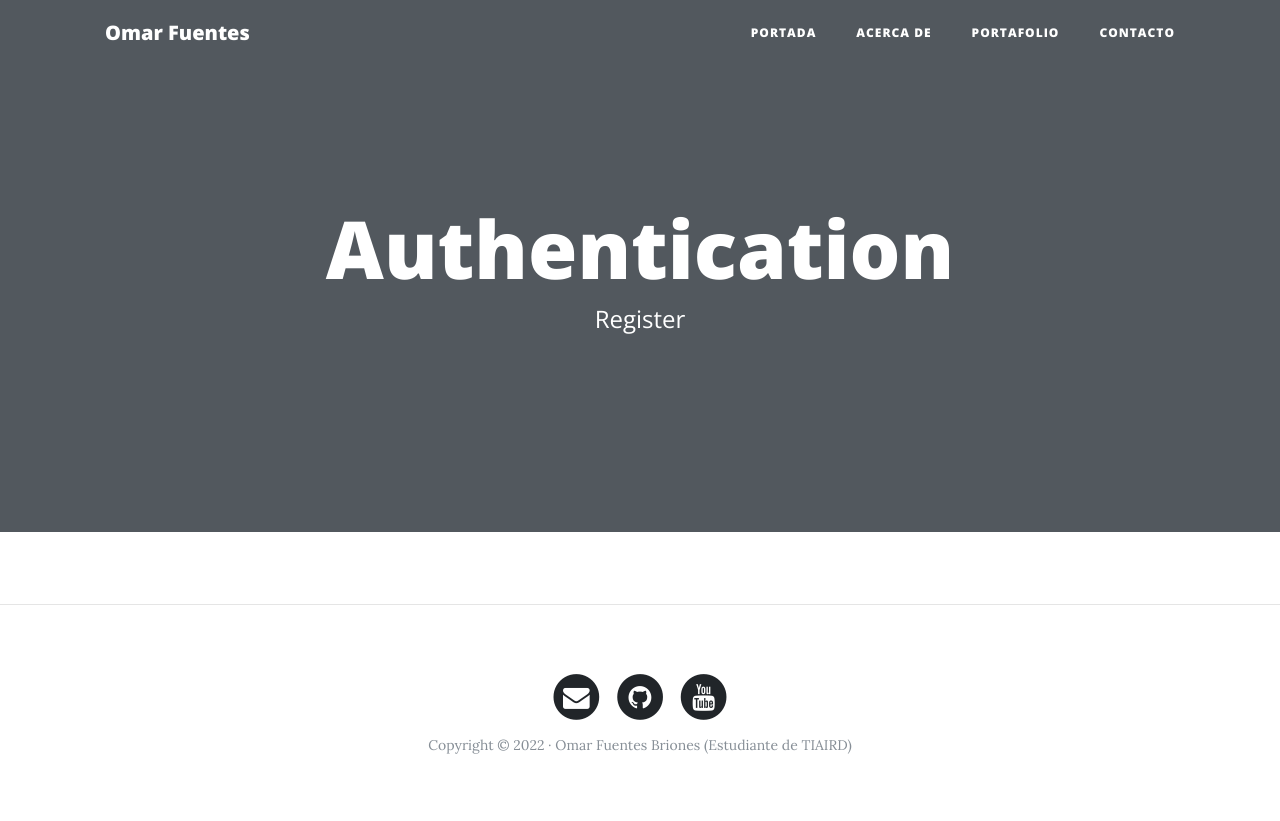
After one commit to OmarFuenBrio119/WebPersonalFlask, a Flask app: page /auth/register in a window 1280 px wide. The commit adds this page. Run offline with Flask 2, Linux system fonts and the light colour scheme; some libraries are stand-ins or nearby versions.

Commit message:
Creando templates y rutas Auth

```diff
--- a/web_personal/app.py
+++ b/web_personal/app.py
@@ -2,22 +2,32 @@ from flask import Flask, render_template
 
 app = Flask(__name__)
 
-
+######## Rutas Publicas ##########
 @app.route('/')
 def index():
-    return render_template('index.html')
+    return render_template('public/index.html')
 
 @app.route('/about')
 def about():
-    return render_template('about.html')
+    return render_template('public/about.html')
 
 @app.route('/contact')
 def contact():
-    return render_template('contact.html')
+    return render_template('public/contact.html')
 
 @app.route('/portfolio')
 def portfolio():
-    return render_template('portfolio.html')
+    return render_template('public/portfolio.html')
+
+    ######### Rutas Auth #################
+
+app.route('/auth/login')
+def login():
+    return render_template('auth/login.html')
+
+@app.route('/auth/register')
+def register():
+    return render_template('auth/register.html')
 
 if __name__ == '__main__':
     app.run(debug=True)
--- /dev/null
+++ b/web_personal/templates/auth/login.html
@@ -0,0 +1,6 @@
+{% extends 'base.html' %}
+
+{% block title %}Login{% endblock %}
+
+{% block header_title %}Authentication{% endblock %}
+{% block header_sub %}Login{% endblock %}
--- /dev/null
+++ b/web_personal/templates/auth/register.html
@@ -0,0 +1,6 @@
+{% extends 'base.html' %}
+
+{% block title %}Register{% endblock %}
+
+{% block header_title %}Authentication{% endblock %}
+{% block header_sub %}Register{% endblock %}
--- a/web_personal/templates/base.html
+++ b/web_personal/templates/base.html
@@ -100,7 +100,7 @@
                   </a>
                 </li>
               </ul>
-              <p class="copyright text-muted">Copyright &copy; 2018 · Juan Pérez (Ingeniero Industrial) </p>
+              <p class="copyright text-muted">Copyright &copy; 2022 · Omar Fuentes Briones (Estudiante de TIAIRD) </p>
             </div>
           </div>
         </div>
```
Also changed, not shown: web_personal/templates/admin/index.html (added), web_personal/templates/admin/project/create.html (added), web_personal/templates/admin/project/list.html (added), web_personal/templates/admin/project/update.html (added), web_personal/templates/public/about.html (renamed from web_personal/templates/about.html), web_personal/templates/public/contact.html (renamed from web_personal/templates/contact.html), web_personal/templates/public/index.html (renamed from web_personal/templates/index.html), web_personal/templates/public/portfolio.html (renamed from web_personal/templates/portfolio.html).
